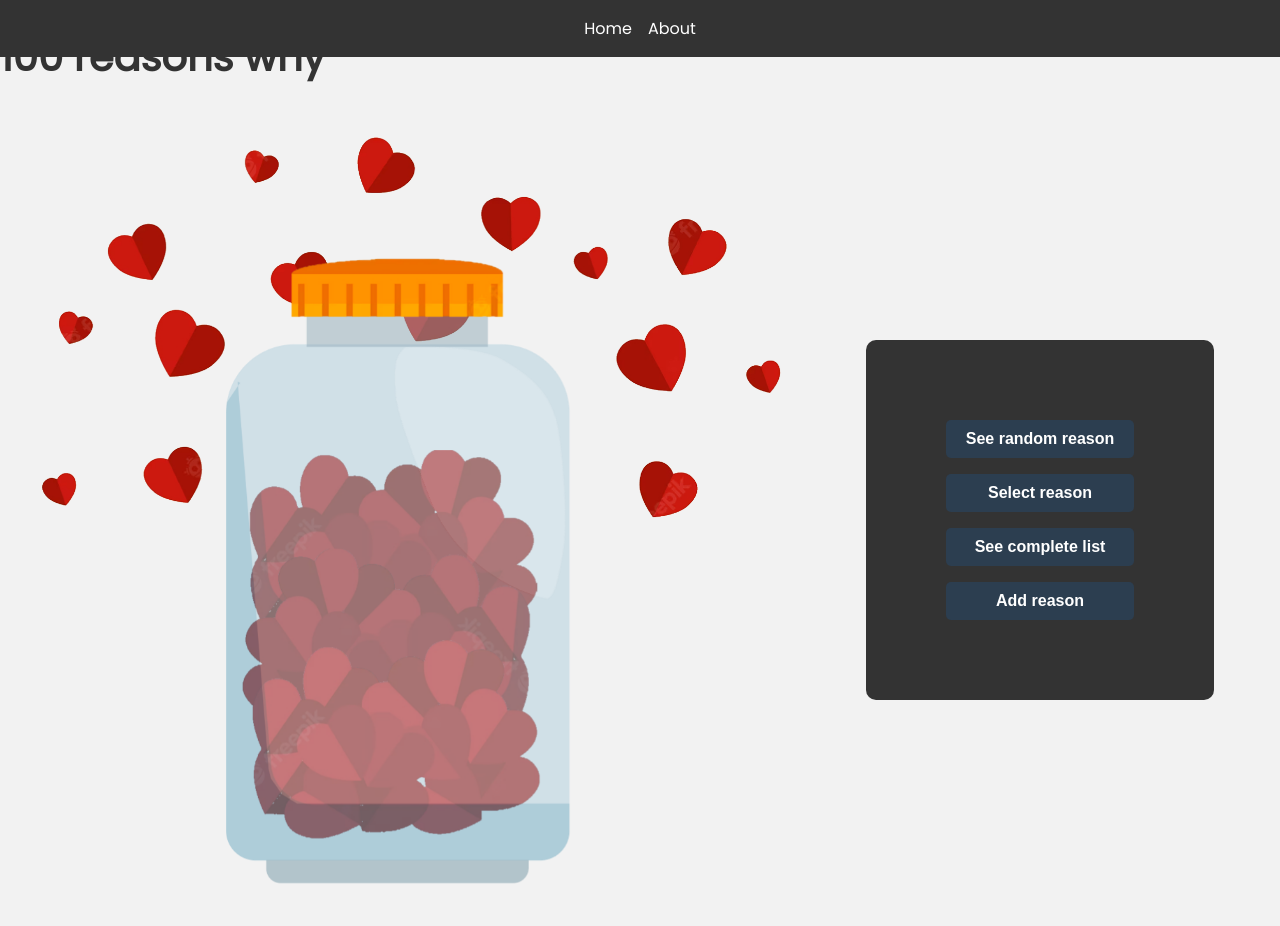
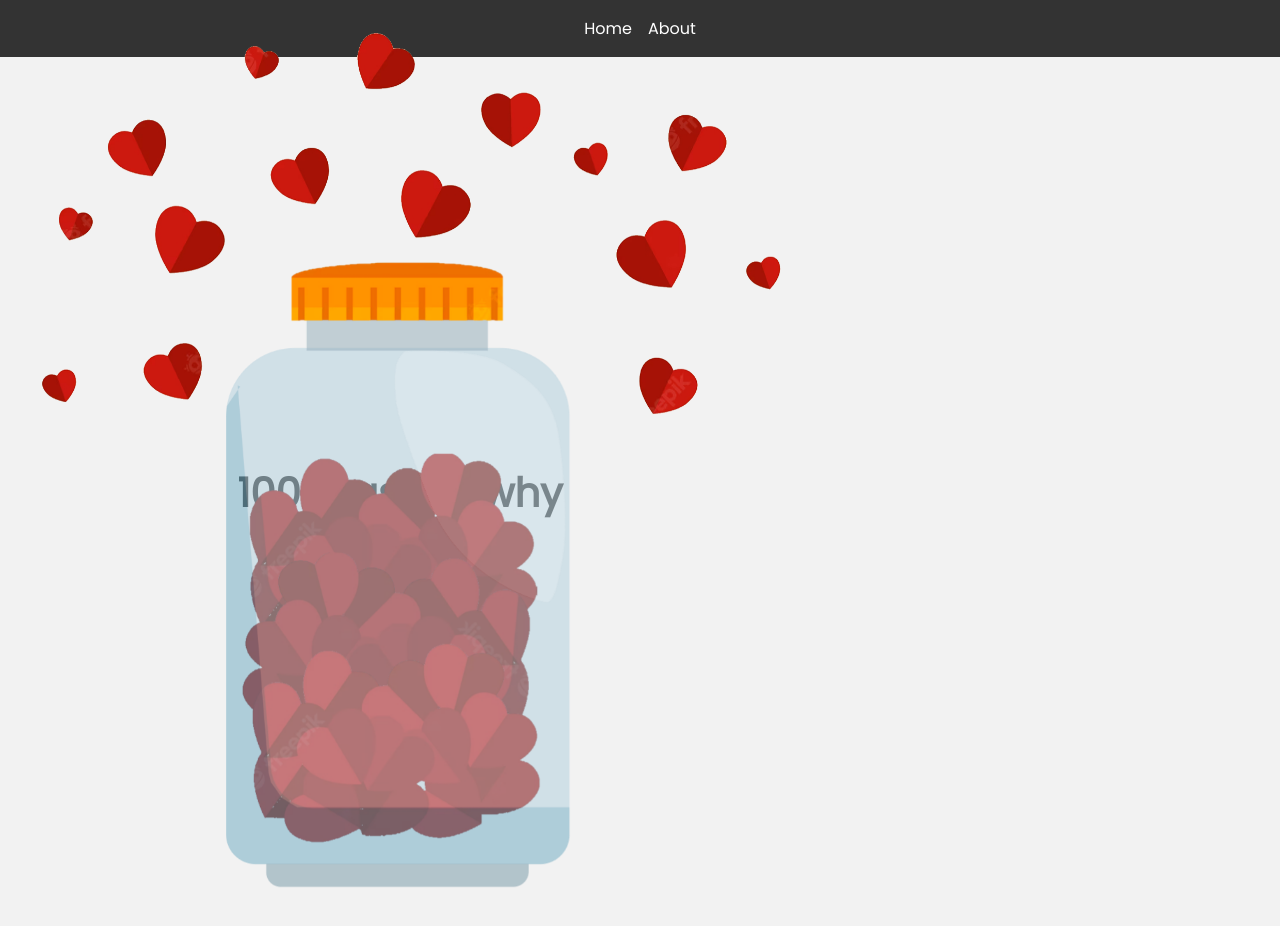
Before and after one commit to matheus-foscarinid/100-reasons-why, a Vue app: page / in a window 1280 px wide. Shown: the top 926 px of the page. Built offline with nearby package versions, Linux system fonts and the light colour scheme.

Commit message:
feat(HomeView): hidding Reasons menu

```diff
--- a/src/views/HomeView.vue
+++ b/src/views/HomeView.vue
@@ -1,13 +1,16 @@
 <template>
   <div>
-    <h1 class="title">100 reasons why</h1>
     <div class="home-container">
-      <div class="animation-container">
-
+      <div
+        v-if="!showReasonsMenu"
+        class="animation-container"
+      >
         <img
           src="src/images/hearts.png"
           class="hearts"
         >
+
+        <h1 class="title">100 reasons why</h1>
 
         <img
           src="src/images/pot.png"
@@ -15,7 +18,10 @@
         >
       </div>
 
-      <div class="reasons-container">
+      <div
+        v-else
+        class="reasons-container"
+      >
         <ReasonsMenu />
       </div>
     </div>
```
